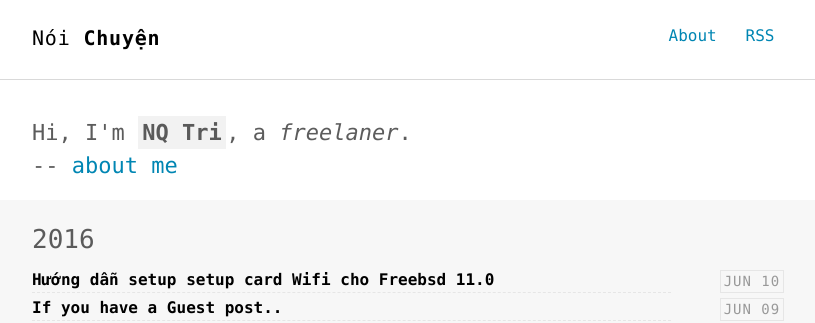
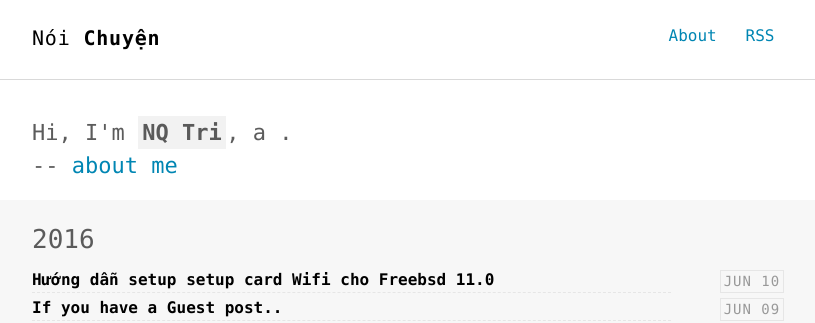
Before and after one commit to trinq/trinq.github.io, a Jekyll site: the page built from index.html, in a window 1280 px wide. Shown: the top 323 px of the page, without its empty margins (232-1047 px from the left). Built offline with Jekyll 4.4.1, drawn with Linux system fonts in a browser that asks for light colours.

Commit message:
Update _config.yml

```diff
--- a/_config.yml
+++ b/_config.yml
@@ -30,7 +30,7 @@ sass:
 # Author settings
 author:
   name     : "NQ Tri "
-  job      :  "freelaner"
+  job      :  ""
   bio      : ""
   thumb    : /images/author.jpg
   email    : triquang13@gmail.com
```
